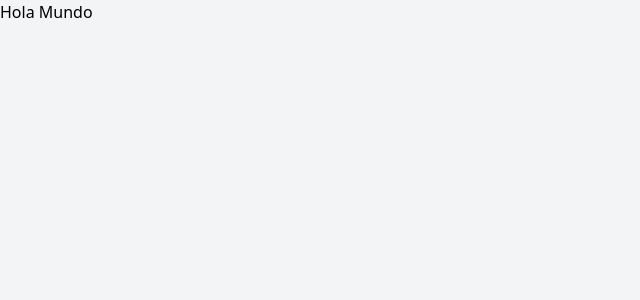
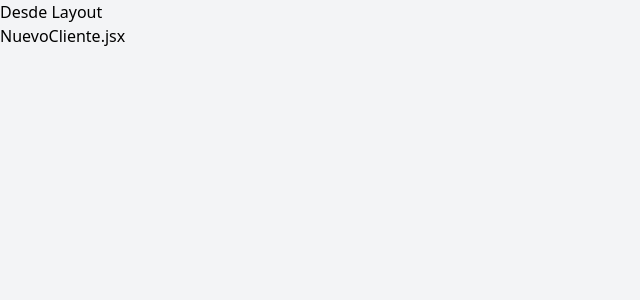
Before and after one commit to afrivera/CRM-React, a React (Vite) app: page /clientes/nuevo in a window 1280 px wide. Shown: the top 300 px of the page, without its empty margins (0-640 px from the left). Built offline with nearby package versions, Linux system fonts and the light colour scheme.

Commit message:
creacion de pages y configuración de rutas con react-router-dom

```diff
--- a/index.html
+++ b/index.html
@@ -4,7 +4,7 @@
     <meta charset="UTF-8" />
     <link rel="icon" type="image/svg+xml" href="/src/favicon.svg" />
     <meta name="viewport" content="width=device-width, initial-scale=1.0" />
-    <title>Vite App</title>
+    <title>CRM React</title>
   </head>
   <body class="min-h-screen bg-gray-100">
     <div id="root"></div>
--- a/src/app.jsx
+++ b/src/app.jsx
@@ -1,9 +1,28 @@
+import { BrowserRouter, Routes, Route} from 'react-router-dom';
+import Layout from './layout/Layout';
+import Inicio from './pages/Inicio';
+import NuevoCliente from './pages/NuevoCliente';
+import EditarCliente from './pages/EditarCliente';
 
 
-const app = () => {
+
+const App = () => {
+
   return (
-    <h1>Hola Mundo</h1>
+    <BrowserRouter>
+      <Routes>
+        <Route>
+
+          <Route path='/clientes' element={<Layout />}>
+            <Route index element={<Inicio/>} />
+            <Route path='nuevo' element={<NuevoCliente />} />
+            <Route path='editar/:id' element={<EditarCliente />} />
+          </Route>
+
+        </Route>
+      </Routes>
+    </BrowserRouter>
   )
 }
 
-export default app
+export default App
--- /dev/null
+++ b/src/layout/Layout.jsx
@@ -0,0 +1,13 @@
+import { Outlet } from "react-router-dom";
+
+
+const Layout = () => {
+  return (
+    <div>
+        <h1>Desde Layout</h1>
+        <Outlet />
+    </div>
+  )
+}
+
+export default Layout;
--- /dev/null
+++ b/src/pages/EditarCliente.jsx
@@ -0,0 +1,11 @@
+import React from 'react'
+
+const EditarCliente = () => {
+  return (
+    <div>
+        <h1>EditaCliente.jsx</h1>
+    </div>
+  )
+}
+
+export default EditarCliente;
--- /dev/null
+++ b/src/pages/Inicio.jsx
@@ -0,0 +1,11 @@
+import React from 'react'
+
+const Inicio = () => {
+  return (
+    <div>
+        <h1>Inicio.jsx</h1>
+    </div>
+  )
+}
+
+export default Inicio
--- /dev/null
+++ b/src/pages/NuevoCliente.jsx
@@ -0,0 +1,11 @@
+import React from 'react'
+
+const NuevoCliente = () => {
+  return (
+    <div>
+        <h1>NuevoCliente.jsx</h1>
+    </div>
+  )
+}
+
+export default NuevoCliente
```
